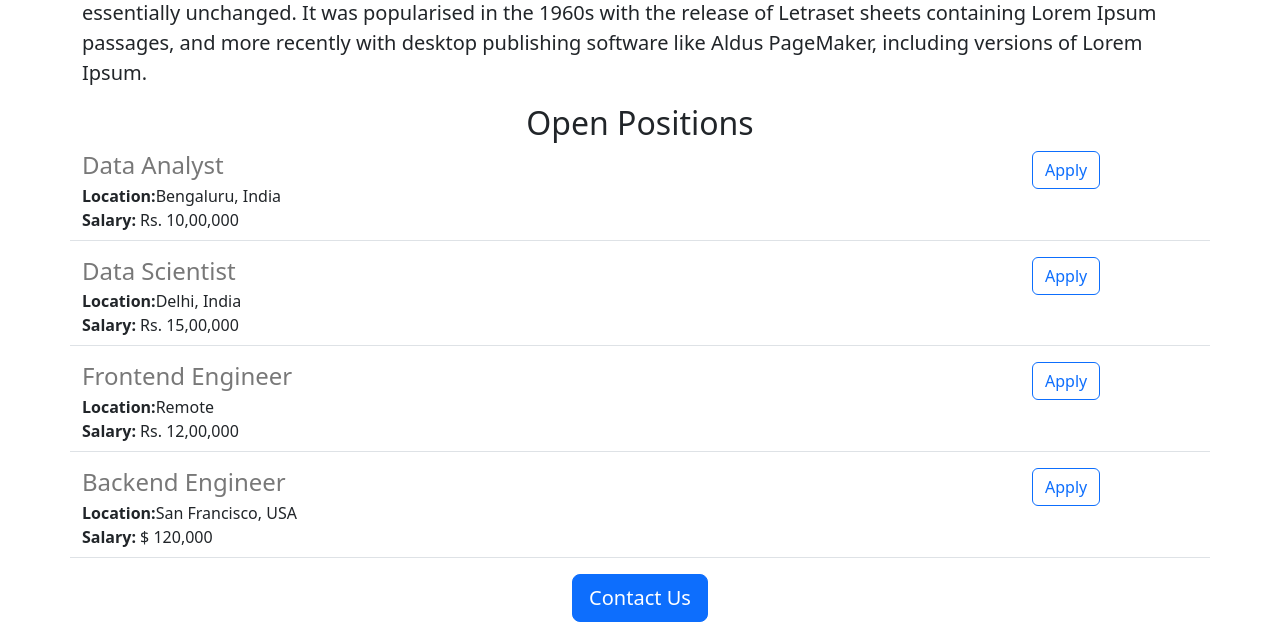
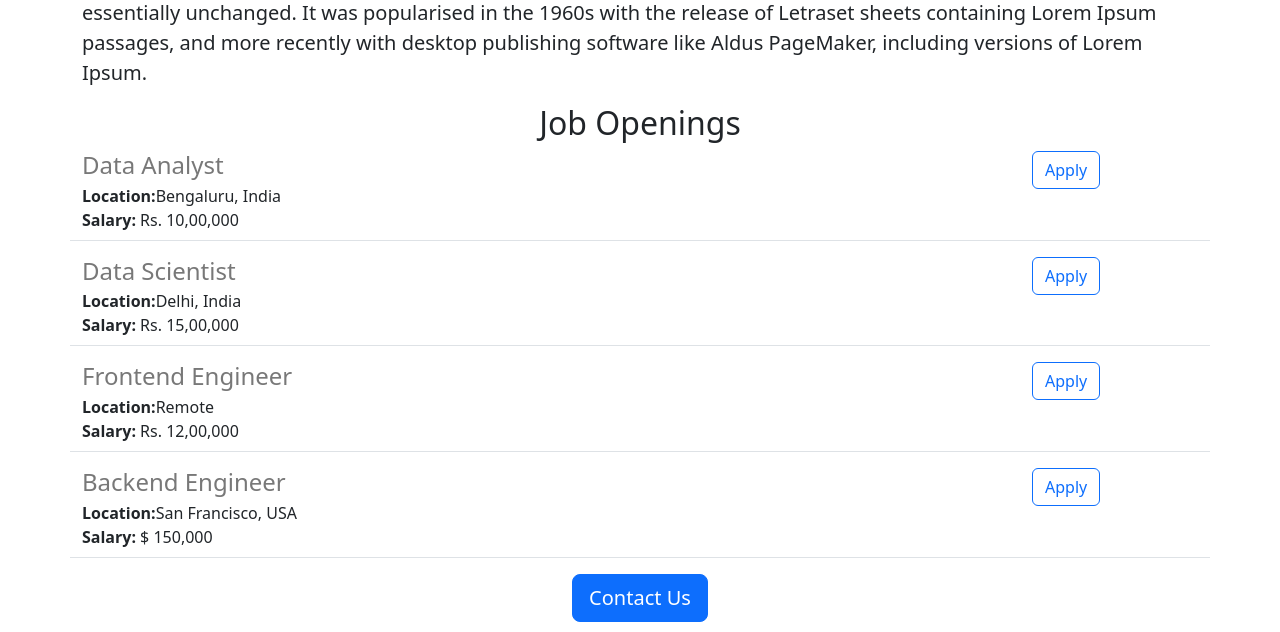
Before and after one commit to Willymwa85/Jovian-employment-search-website, a Flask app: page / in a window 1280 px wide. Shown: the part 602-1234 px from the top of the page. Run offline with Flask 3, Linux system fonts and the light colour scheme.

Commit message:
made some changes

```diff
--- a/app.py
+++ b/app.py
@@ -25,7 +25,7 @@ JOBS = [
     'id': 4,
     'title': 'Backend Engineer',
     'location': 'San Francisco, USA',
-    'salary': '$ 120,000'
+    'salary': '$ 150,000'
   }
 ]
 @app.route("/")
--- a/templates/home.html
+++ b/templates/home.html
@@ -21,7 +21,7 @@
     <p class="lead">
       Lorem Ipsum is simply dummy text of the printing and typesetting industry. Lorem Ipsum has been the industry's standard dummy text ever since the 1500s, when an unknown printer took a galley of type and scrambled it to make a type specimen book. It has survived not only five centuries, but also the leap into electronic typesetting, remaining essentially unchanged. It was popularised in the 1960s with the release of Letraset sheets containing Lorem Ipsum passages, and more recently with desktop publishing software like Aldus PageMaker, including versions of Lorem Ipsum.
     </p>
-    <h2 class="text-center">Open Positions</h2>
+    <h2 class="text-center">Job Openings</h2>
     <div>
       {% for job in jobs %}
        {% include 'jobitem.html' %}
```
